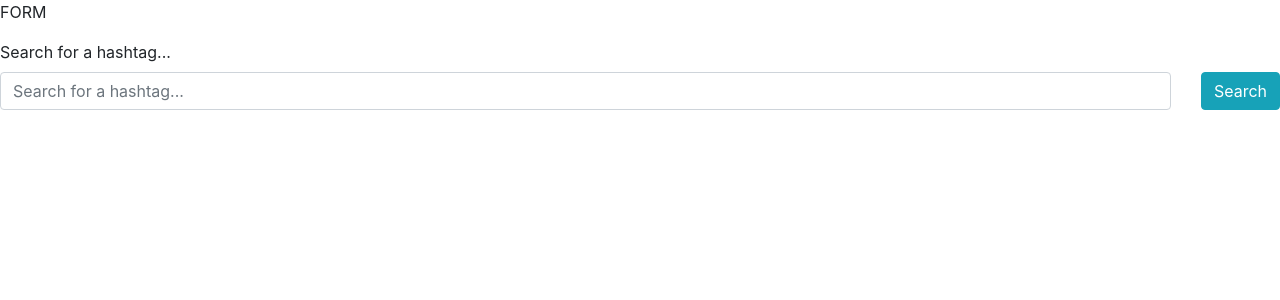
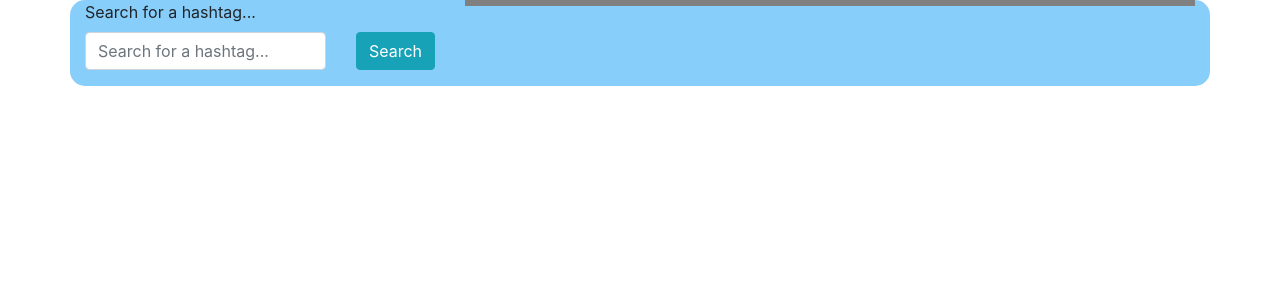
Before and after one commit to Shampoo307/twitter-client, a React (Create React App) app: page / in a window 1280 px wide. Shown: the top 300 px of the page. Built offline with nearby package versions, Linux system fonts and the light colour scheme.

Commit message:
basic results component / app styles and props

```diff
--- a/src/App.css
+++ b/src/App.css
@@ -1,38 +1,15 @@
+
 .App {
   text-align: center;
+  /* background-color: lightgoldenrodyellow; */
 }
 
-.App-logo {
-  height: 40vmin;
-  pointer-events: none;
+.form-container {
+  /* border: 3px solid gray; */
+  background-color: lightskyblue;
+  border-radius: 15px;
 }
 
-@media (prefers-reduced-motion: no-preference) {
-  .App-logo {
-    animation: App-logo-spin infinite 20s linear;
-  }
+.results-container {
+  border: 3px solid gray;
 }
-
-.App-header {
-  background-color: #282c34;
-  min-height: 100vh;
-  display: flex;
-  flex-direction: column;
-  align-items: center;
-  justify-content: center;
-  font-size: calc(10px + 2vmin);
-  color: white;
-}
-
-.App-link {
-  color: #61dafb;
-}
-
-@keyframes App-logo-spin {
-  from {
-    transform: rotate(0deg);
-  }
-  to {
-    transform: rotate(360deg);
-  }
-}
--- /dev/null
+++ b/src/components/Results.jsx
@@ -0,0 +1,12 @@
+import React from "react";
+import { Container, Row, Col } from "react-bootstrap";
+
+
+
+export default function Results(props) {
+    return (
+        <Container className="results-container">
+
+        </Container>
+    )
+}
--- a/src/pages/Form.jsx
+++ b/src/pages/Form.jsx
@@ -1,5 +1,7 @@
 import React, { useState } from "react";
+import { Container, Row, Col } from "react-bootstrap";
 import Search from "../components/Search";
+import Results from "../components/Results";
 
 export default function Form(props) {
 
@@ -18,8 +20,9 @@ export default function Form(props) {
 
 
     return (
-        <div>
-            <p>FORM</p>
+        <Container className="form-container">
+            <Row>
+                <Col>
                     <Search
                         handleSearch={handleSearch}
                         label="Search for a hashtag..."
@@ -28,6 +31,11 @@ export default function Form(props) {
                         onChange={handleSearchChange}
                         submitText="Search"
                     />
-        </div>
+                </Col>
+                <Col xs={8}>
+                    <Results />
+                </Col>
+            </Row>
+        </Container>
     )
 }
```
Lines whose indentation alone changed are shown as unchanged.
